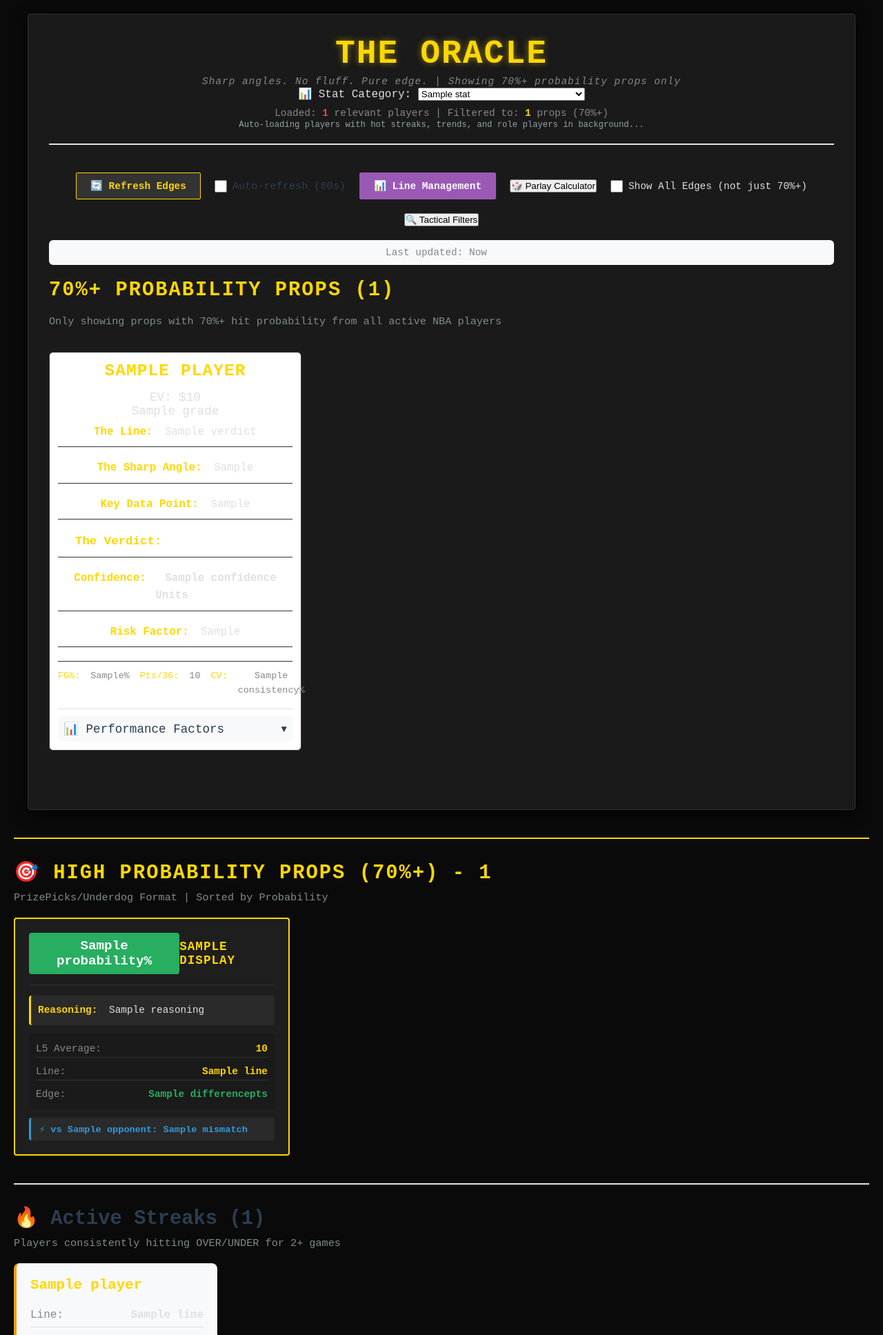
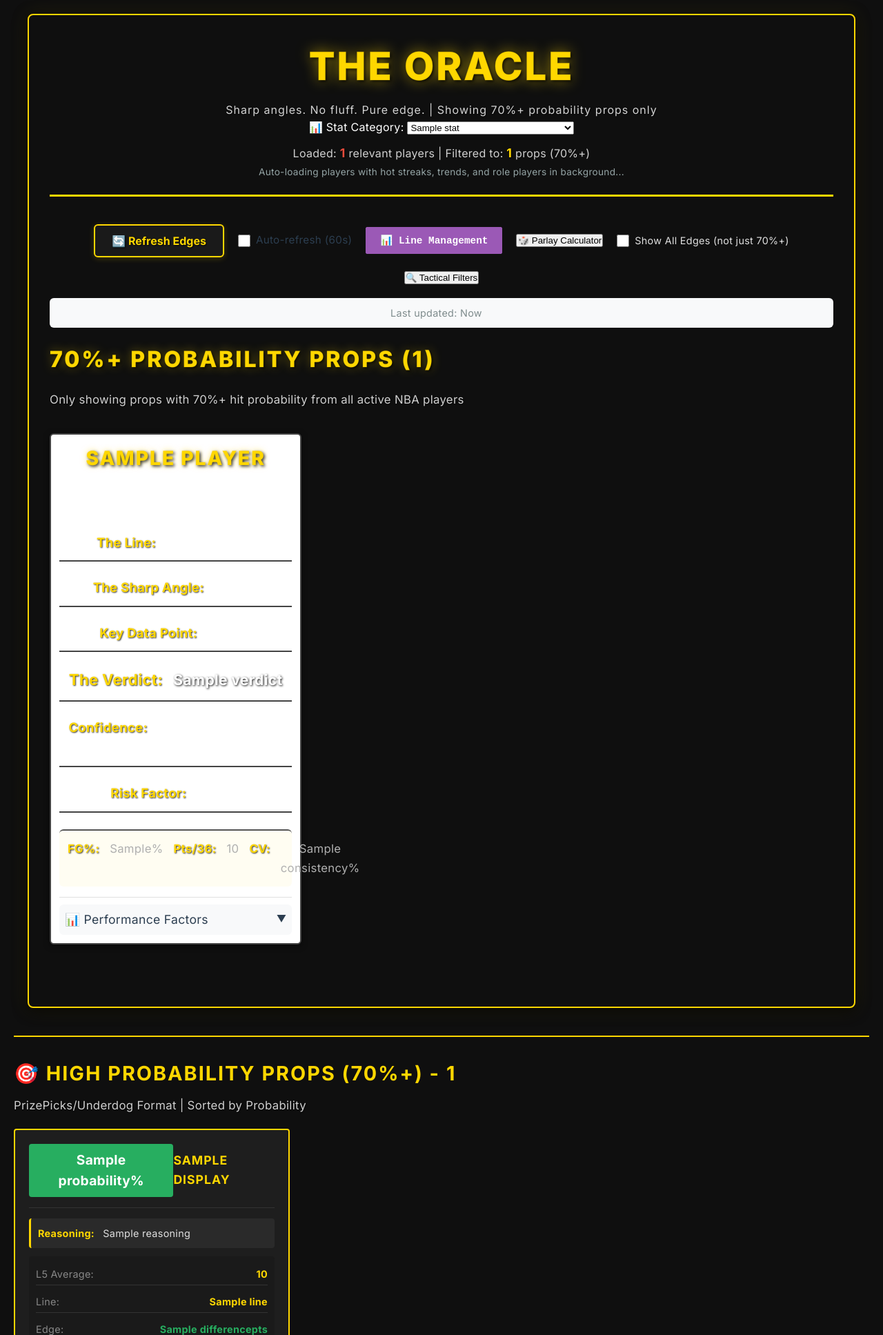
Before and after one commit to Bigpre12/nba-edge-finder, a Flask app: template templates/index.html in a window 1280 px wide. Shown: the top 1935 px of the page at 69% size. Run offline with Flask 3, Linux system fonts and the light colour scheme; the template is opened without the code that fills it: most values are stand-ins (such as "Sample title", 1, 10 or a date in 2020).

Commit message:
Premium high-contrast color scheme and typography optimized for astigmatism - better visibility

```diff
--- a/static/style.css
+++ b/static/style.css
@@ -5,20 +5,23 @@
 }
 
 body {
-    font-family: 'Courier New', 'Monaco', monospace;
-    background: #0a0a0a;
+    font-family: 'Inter', -apple-system, BlinkMacSystemFont, 'Segoe UI', 'Roboto', 'Helvetica Neue', Arial, sans-serif;
+    background: #0f0f0f;
     min-height: 100vh;
     padding: 20px;
-    color: #e0e0e0;
+    color: #ffffff;
+    font-weight: 400;
+    letter-spacing: 0.3px;
+    line-height: 1.6;
 }
 
 .container {
     max-width: 1200px;
     margin: 0 auto;
-    background: #1a1a1a;
-    border: 1px solid #333;
-    border-radius: 4px;
-    box-shadow: 0 4px 20px rgba(0, 0, 0, 0.8);
+    background: #0f0f0f;
+    border: 2px solid #ffd700;
+    border-radius: 8px;
+    box-shadow: 0 4px 20px rgba(0, 0, 0, 0.8), 0 0 30px rgba(255, 215, 0, 0.1);
     padding: 30px;
 }
 
@@ -26,32 +29,37 @@ header {
     text-align: center;
     margin-bottom: 40px;
     padding-bottom: 20px;
-    border-bottom: 2px solid #e0e0e0;
+    border-bottom: 3px solid #ffd700;
 }
 
 header h1 {
-    font-size: 3em;
+    font-size: 3.5em;
     color: #ffd700;
     margin-bottom: 5px;
-    font-weight: bold;
-    letter-spacing: 2px;
-    text-shadow: 0 0 10px rgba(255, 215, 0, 0.5);
+    font-weight: 800;
+    letter-spacing: 3px;
+    text-shadow: 2px 2px 4px rgba(0, 0, 0, 0.8), 0 0 20px rgba(255, 215, 0, 0.6);
+    -webkit-text-stroke: 1px rgba(255, 215, 0, 0.3);
 }
 
 .subtitle {
-    color: #888;
-    font-size: 0.9em;
-    font-style: italic;
+    color: #d4d4d4;
+    font-size: 1em;
+    font-weight: 500;
     letter-spacing: 1px;
+    text-shadow: 1px 1px 2px rgba(0, 0, 0, 0.5);
 }
 
 .error-message {
-    background: #fee;
-    border: 1px solid #fcc;
-    color: #c33;
-    padding: 15px;
+    background: rgba(231, 76, 60, 0.2);
+    border: 3px solid #ff4444;
+    color: #ffffff;
+    padding: 18px;
     border-radius: 8px;
     margin-bottom: 20px;
+    font-weight: 600;
+    font-size: 1.05em;
+    text-shadow: 1px 1px 2px rgba(0, 0, 0, 0.8);
 }
 
 .controls {
@@ -65,21 +73,25 @@ header h1 {
 }
 
 .refresh-btn {
-    background: #333;
+    background: #1a1a1a;
     color: #ffd700;
-    border: 1px solid #ffd700;
-    padding: 10px 20px;
-    font-size: 0.9em;
-    border-radius: 2px;
+    border: 2px solid #ffd700;
+    padding: 12px 24px;
+    font-size: 1em;
+    border-radius: 6px;
     cursor: pointer;
-    transition: all 0.2s;
-    font-family: 'Courier New', monospace;
-    font-weight: bold;
+    transition: all 0.3s;
+    font-family: 'Inter', sans-serif;
+    font-weight: 700;
+    text-shadow: 1px 1px 2px rgba(0, 0, 0, 0.8);
+    box-shadow: 0 2px 8px rgba(255, 215, 0, 0.2);
 }
 
 .refresh-btn:hover:not(:disabled) {
     background: #ffd700;
     color: #000;
+    transform: translateY(-2px);
+    box-shadow: 0 4px 12px rgba(255, 215, 0, 0.4);
 }
 
 .refresh-btn:disabled {
@@ -212,9 +224,12 @@ header h1 {
 .edges-section h2 {
     color: #ffd700;
     margin-bottom: 20px;
-    font-size: 1.8em;
+    font-size: 2em;
+    font-weight: 800;
     text-transform: uppercase;
-    letter-spacing: 2px;
+    letter-spacing: 3px;
+    text-shadow: 2px 2px 4px rgba(0, 0, 0, 0.8), 0 0 15px rgba(255, 215, 0, 0.4);
+    -webkit-text-stroke: 1px rgba(255, 215, 0, 0.2);
 }
 
 .edges-grid {
@@ -225,21 +240,26 @@ header h1 {
 }
 
 .oracle-card {
-    background: #1e1e1e;
-    border-radius: 4px;
-    padding: 20px;
-    border-left: 3px solid #ffd700;
-    border: 1px solid #333;
-    transition: border-color 0.2s;
-    margin-bottom: 15px;
+    background: #1a1a1a;
+    border-radius: 8px;
+    padding: 24px;
+    border-left: 5px solid #ffd700;
+    border: 2px solid #444;
+    transition: all 0.3s;
+    margin-bottom: 20px;
+    box-shadow: 0 2px 8px rgba(0, 0, 0, 0.5);
 }
 
 .oracle-card.over {
-    border-left-color: #27ae60;
+    border-left-color: #00ff88;
+    border-left-width: 5px;
+    background: linear-gradient(135deg, #1a1a1a 0%, rgba(0, 255, 136, 0.05) 100%);
 }
 
 .oracle-card.under {
-    border-left-color: #e74c3c;
+    border-left-color: #ff4444;
+    border-left-width: 5px;
+    background: linear-gradient(135deg, #1a1a1a 0%, rgba(255, 68, 68, 0.05) 100%);
 }
 
 .oracle-card:hover {
@@ -247,20 +267,23 @@ header h1 {
 }
 
 .oracle-player {
-    font-size: 1.4em;
-    font-weight: bold;
+    font-size: 1.6em;
+    font-weight: 800;
     color: #ffd700;
-    margin-bottom: 15px;
+    margin-bottom: 18px;
     text-transform: uppercase;
-    letter-spacing: 1px;
+    letter-spacing: 2px;
+    text-shadow: 2px 2px 4px rgba(0, 0, 0, 0.8), 0 0 10px rgba(255, 215, 0, 0.5);
+    -webkit-text-stroke: 0.5px rgba(255, 215, 0, 0.3);
 }
 
 .oracle-content {
     display: flex;
     flex-direction: column;
-    gap: 10px;
-    font-size: 0.9em;
-    line-height: 1.6;
+    gap: 12px;
+    font-size: 1em;
+    line-height: 1.7;
+    color: #ffffff;
 }
 
 .oracle-line,
@@ -269,8 +292,10 @@ header h1 {
 .oracle-verdict,
 .oracle-confidence,
 .oracle-risk {
-    padding: 8px 0;
-    border-bottom: 1px solid #333;
+    padding: 10px 0;
+    border-bottom: 2px solid #444;
+    color: #ffffff;
+    font-weight: 500;
 }
 
 .oracle-line:last-child,
@@ -289,13 +314,17 @@ header h1 {
 .oracle-confidence strong,
 .oracle-risk strong {
     color: #ffd700;
-    margin-right: 8px;
+    margin-right: 10px;
+    font-weight: 700;
+    font-size: 1.05em;
+    text-shadow: 1px 1px 2px rgba(0, 0, 0, 0.8);
 }
 
 .oracle-verdict {
-    color: #fff;
-    font-weight: bold;
-    font-size: 1.1em;
+    color: #ffffff;
+    font-weight: 700;
+    font-size: 1.2em;
+    text-shadow: 1px 1px 3px rgba(0, 0, 0, 0.9);
 }
 
 .confidence-badge {
@@ -331,29 +360,37 @@ header h1 {
 }
 
 .advanced-metrics {
-    margin-top: 10px;
-    padding-top: 10px;
-    border-top: 1px solid #333;
-    font-size: 0.85em;
+    margin-top: 12px;
+    padding-top: 12px;
+    border-top: 2px solid #555;
+    font-size: 0.95em;
+    background: rgba(255, 215, 0, 0.05);
+    padding: 12px;
+    border-radius: 6px;
 }
 
 .metrics-row {
     display: flex;
     gap: 15px;
-    color: #888;
+    color: #b0b0b0;
+    font-weight: 500;
+    font-size: 1em;
 }
 
 .metrics-row span:nth-child(odd) {
     color: #ffd700;
+    font-weight: 700;
+    text-shadow: 1px 1px 2px rgba(0, 0, 0, 0.8);
 }
 
 .edge-card {
-    background: #1e1e1e;
-    border-radius: 4px;
-    padding: 20px;
-    border-left: 3px solid #667eea;
-    border: 1px solid #333;
-    transition: border-color 0.2s;
+    background: #1a1a1a;
+    border-radius: 8px;
+    padding: 24px;
+    border-left: 5px solid #667eea;
+    border: 2px solid #444;
+    transition: all 0.3s;
+    box-shadow: 0 2px 8px rgba(0, 0, 0, 0.5);
 }
 
 .edge-card:hover {
@@ -362,18 +399,26 @@ header h1 {
 }
 
 .edge-card.over {
-    border-left-color: #27ae60;
+    border-left-color: #00ff88;
+    border-left-width: 5px;
+    background: linear-gradient(135deg, #1a1a1a 0%, rgba(0, 255, 136, 0.05) 100%);
 }
 
 .edge-card.under {
-    border-left-color: #e74c3c;
+    border-left-color: #ff4444;
+    border-left-width: 5px;
+    background: linear-gradient(135deg, #1a1a1a 0%, rgba(255, 68, 68, 0.05) 100%);
 }
 
 .player-name {
-    font-size: 1.3em;
-    font-weight: bold;
+    font-size: 1.5em;
+    font-weight: 800;
     color: #ffd700;
-    margin-bottom: 15px;
+    margin-bottom: 18px;
+    text-transform: uppercase;
+    letter-spacing: 2px;
+    text-shadow: 2px 2px 4px rgba(0, 0, 0, 0.8), 0 0 10px rgba(255, 215, 0, 0.5);
+    -webkit-text-stroke: 0.5px rgba(255, 215, 0, 0.3);
 }
 
 .edge-details {
@@ -385,8 +430,8 @@ header h1 {
 .stat-row {
     display: flex;
     justify-content: space-between;
-    padding: 8px 0;
-    border-bottom: 1px solid #e0e0e0;
+    padding: 10px 0;
+    border-bottom: 2px solid #555;
 }
 
 .stat-row:last-of-type {
@@ -394,13 +439,16 @@ header h1 {
 }
 
 .label {
-    color: #888;
-    font-weight: 500;
+    color: #b0b0b0;
+    font-weight: 600;
+    font-size: 1.05em;
 }
 
 .value {
-    color: #e0e0e0;
-    font-weight: bold;
+    color: #ffffff;
+    font-weight: 700;
+    font-size: 1.1em;
+    text-shadow: 1px 1px 2px rgba(0, 0, 0, 0.8);
 }
 
 .recommendation {
@@ -454,9 +504,11 @@ header h1 {
 }
 
 .section-subtitle {
-    color: #7f8c8d;
-    font-size: 0.95em;
+    color: #d0d0d0;
+    font-size: 1.05em;
+    font-weight: 500;
     margin-bottom: 20px;
+    text-shadow: 1px 1px 2px rgba(0, 0, 0, 0.5);
 }
 
 .streaks-grid {
@@ -1236,13 +1293,16 @@ header h1 {
 
 .player-count {
     margin-top: 10px;
-    font-size: 0.9em;
-    color: #888;
+    font-size: 1em;
+    color: #d0d0d0;
+    font-weight: 500;
 }
 
 .player-count span {
     color: #ffd700;
-    font-weight: bold;
+    font-weight: 700;
+    font-size: 1.1em;
+    text-shadow: 1px 1px 2px rgba(0, 0, 0, 0.8);
 }
 
 .filter-toggle {
```
Also changed, not shown: other parts of static/style.css (+15 -8 lines).
